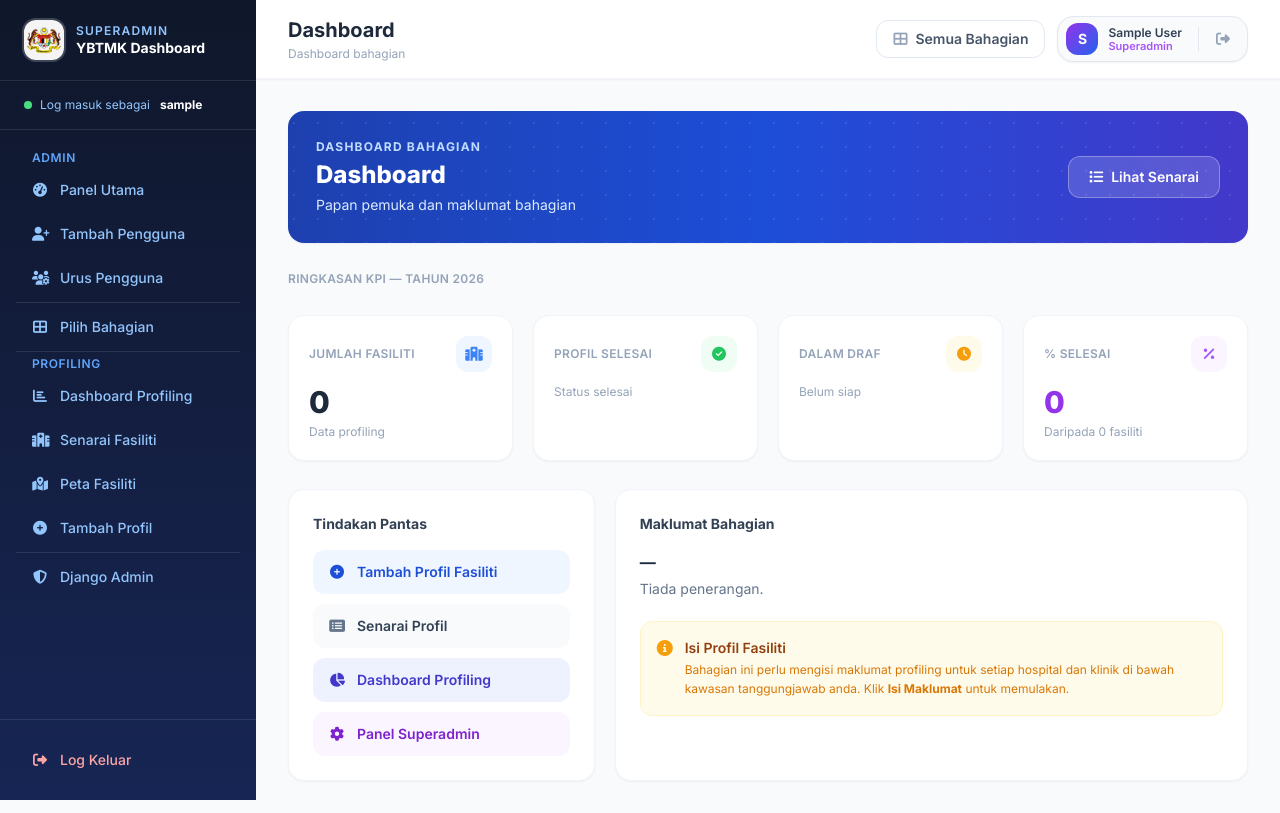
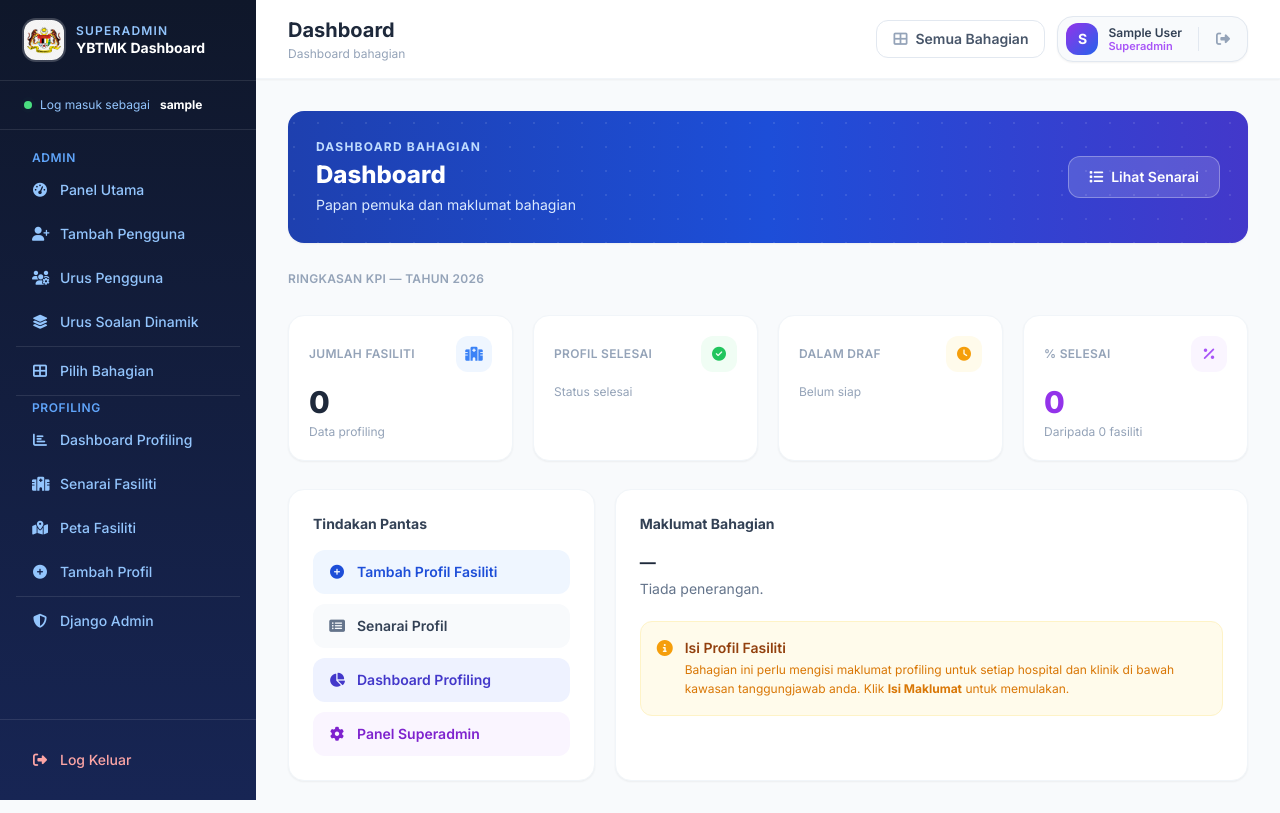
Before and after one commit to rashidiasri03/ybtmk-project, a Django app: page /dashboard/ in a window 1280 px wide. Run offline with Django 5.2, Linux system fonts and the light colour scheme; the visitor is signed in with stand-in values (Sample User, id 1); data that the repository does not hold is empty; some libraries are stand-ins or nearby versions.

Commit message:
Pembetulan sidebar

```diff
--- a/home/templates/home/_sidebar.html
+++ b/home/templates/home/_sidebar.html
@@ -43,6 +43,14 @@
            {% if active_page == 'urus_pengguna' %}bg-white bg-opacity-10 text-white{% else %}text-blue-300 hover:bg-white hover:bg-opacity-10 hover:text-white{% endif %}">
             <i class="fas fa-users-cog w-4 text-center"></i> Urus Pengguna
         </a>
+
+        <!-- PAUTAN BAHARU: PENGURUSAN SOALAN DINAMIK -->
+        <a href="{% url 'home:urus_soalan_tambahan' %}"
+           class="flex items-center gap-3 px-4 py-2.5 rounded-xl text-sm font-medium transition-colors
+           {% if active_page == 'urus_soalan_tambahan' %}bg-white bg-opacity-10 text-white{% else %}text-blue-300 hover:bg-white hover:bg-opacity-10 hover:text-white{% endif %}">
+            <i class="fas fa-layer-group w-4 text-center"></i> Urus Soalan Dinamik
+        </a>
+
         <div class="border-t border-white border-opacity-10 my-2"></div>
         {% endif %}
 
```
